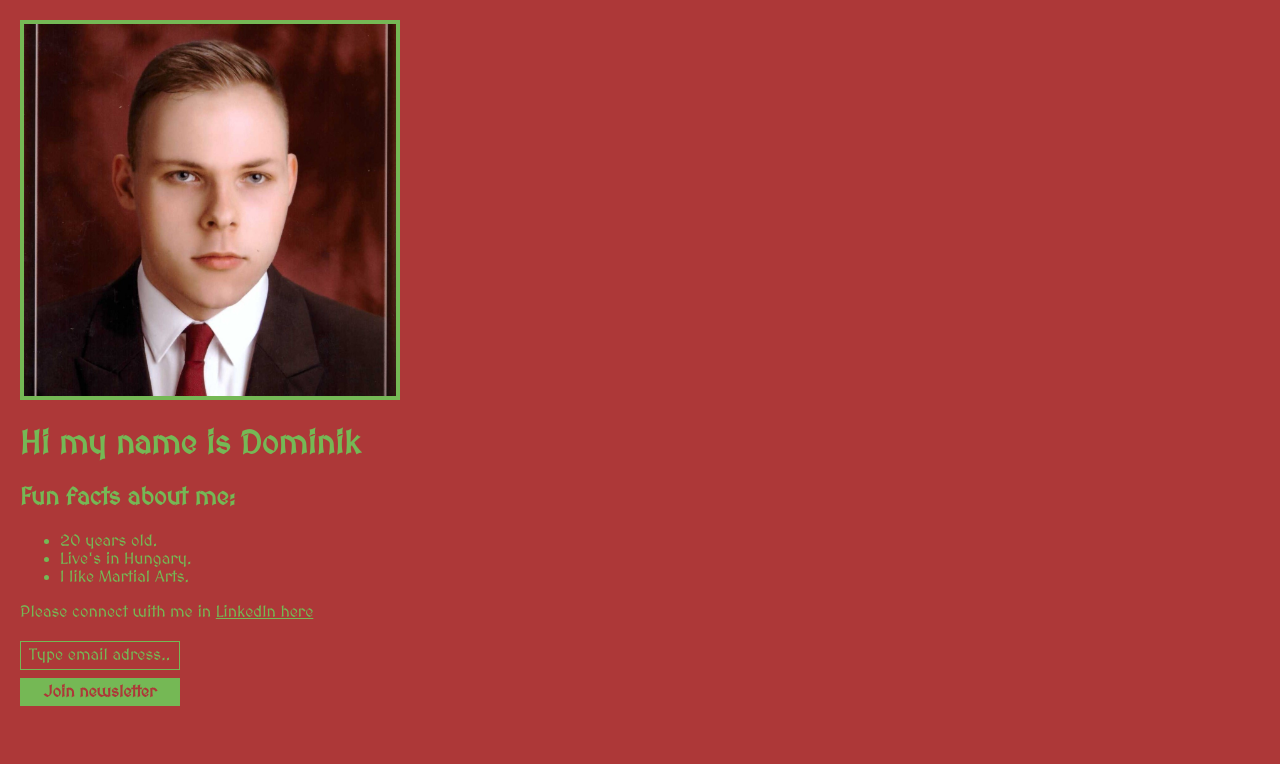
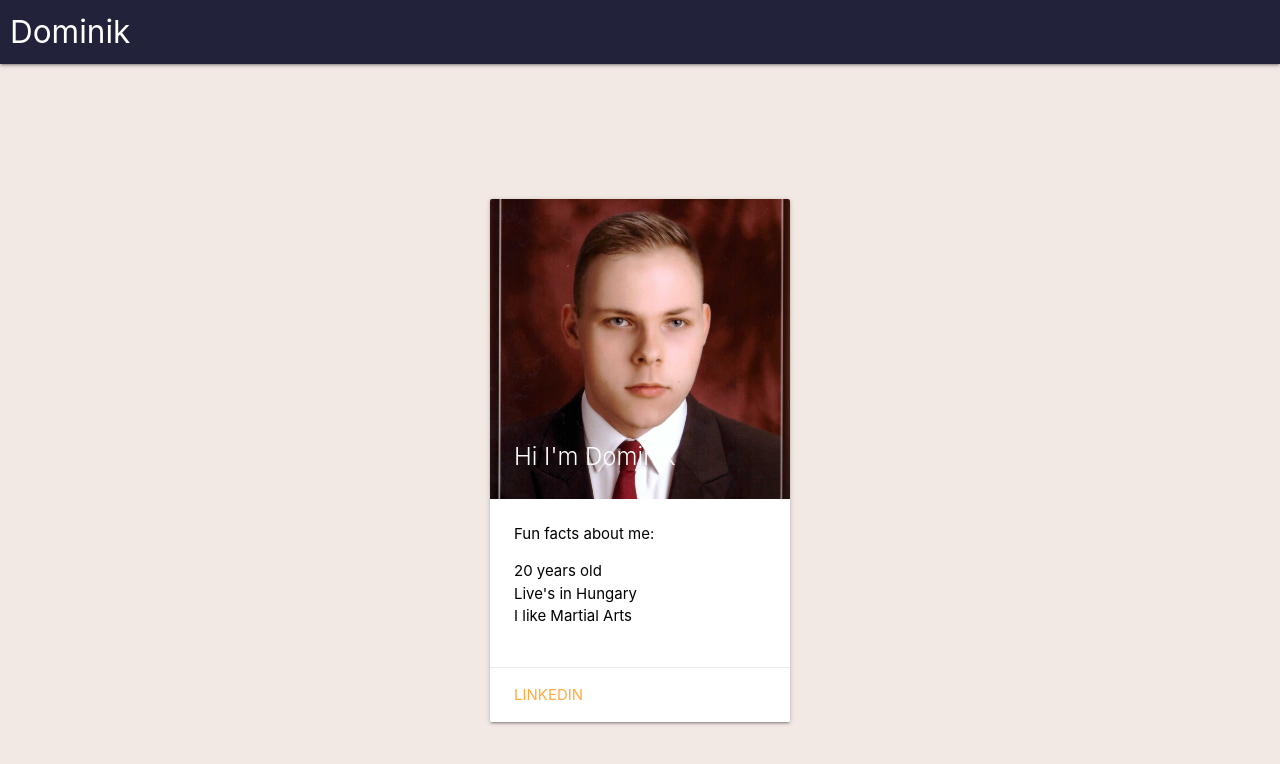
Before and after one commit to Luxifer28/luxifer28.github.io, a plain HTML site: page index.html in a window 1280 px wide. Drawn offline with nearby package versions, Linux system fonts and the light colour scheme; a web font is replaced by a local one.

Commit message:
redesign site

```diff
--- a/index.html
+++ b/index.html
@@ -1,28 +1,56 @@
-<!doctype html>
+<!DOCTYPE html>
 <html>
-    <head><link rel="stylesheet" href="https://cdnjs.cloudflare.com/ajax/libs/normalize/8.0.1/normalize.css">
-        <link rel="stylesheet" href="styles.css" />
-        <link href="https://fonts.googleapis.com/css2?family=Bangers&family=Black+Ops+One&family=Creepster&family=La+Belle+Aurore&family=MedievalSharp&family=Orbitron&family=Rye&display=swap" rel="stylesheet">
-        <script src="index.js"></script>
-    </head>
-    <body>
-        <!--
-        Challenge 1:
-        Write the HTML for your personal website.
-        -->
-        <img src="dominik.jpg">
-        <h1>Hi my name is Dominik</h1>
+  <head>
+    <link
+      rel="stylesheet"
+      href="https://cdnjs.cloudflare.com/ajax/libs/normalize/8.0.1/normalize.css"
+    />
+    <link
+      rel="stylesheet"
+      href="https://cdnjs.cloudflare.com/ajax/libs/materialize/1.0.0/css/materialize.min.css"
+    />
 
-        <h2>Fun facts about me: </h2>
+    <!-- Compiled and minified JavaScript -->
 
-        <ul>
-            <li>20 years old.</li>
-            <li> Live's in Hungary.</li>
-            <li> I like Martial Arts.</li>
+    <link rel="stylesheet" href="styles.css" />
+    <link
+      href="https://fonts.googleapis.com/css2?family=Bangers&family=Black+Ops+One&family=Creepster&family=La+Belle+Aurore&family=MedievalSharp&family=Orbitron&family=Rye&display=swap"
+      rel="stylesheet"
+    />
+  </head>
+  <body>
+    <!-- https://materializecss.com/navbar.html -->
+    <nav>
+      <div class="nav-wrapper">
+        <a href="#" class="brand-logo">Dominik</a>
+        <ul id="nav-mobile" class="right hide-on-med-and-down">
         </ul>
-        <p>Please connect with me in <a href>LinkedIn here</a></p>
-        <input type="text" placeholder="Type email adress.....">
-        <button>Join newsletter</button>
-
-    </body>
+      </div>
+    </nav>
+    <div class="wrapper">
+      <div class="card">
+        <div class="card-image">
+          <img src="dominik.jpg" width="200" height="300" />
+          <span class="card-title">Hi I'm Dominik</span>
+        </div>
+        <div class="card-content">
+          <p>Fun facts about me:</p>
+          <ul>
+            <li>20 years old</li>
+            <li>Live's in Hungary</li>
+            <li>I like Martial Arts</li>
+          </ul>
+        </div>
+        <div class="card-action">
+          <a
+            href="https://www.linkedin.com/in/l%C3%A9ki-dominik-16563a221/"
+            target="_blank"
+            >LinkedIn</a
+          >
+        </div>
+      </div>
+    </div>
+    <script src="https://cdnjs.cloudflare.com/ajax/libs/materialize/1.0.0/js/materialize.min.js"></script>
+    <script src="index.js"></script>
+  </body>
 </html>
--- a/index.js
+++ b/index.js
@@ -12,7 +12,6 @@ favouriteMode("dark")
 
 // sharp, soft, round
 favouriteEdgeStyle("sharp")
-
 
 
 ////////////////////////////////////
--- a/styles.css
+++ b/styles.css
@@ -15,7 +15,7 @@
 
     --image: var(--soft);
 
-    --background: #f5f5f5;
+    --background: #ffffff;
     --text: #222222;
 
     --light: var(--background);
@@ -23,54 +23,33 @@
 }
 
 
-body, html {
+body,
+html {
     margin: 0;
-    padding: 10px;
-    background: var(--background);
-    color: var(--text);
-    font-family: var(--font);
+    padding: 0;
+    width: 100%;
+    height: 100%;
+    background: #f2e9e4;
+    color: black;
+    font-family: -apple-system, BlinkMacSystemFont, "Segoe UI", Roboto, Helvetica, Arial, sans-serif, "Apple Color Emoji", "Segoe UI Emoji", "Segoe UI Symbol";
 }
 
-img {
-    width: 30%;
-    border-radius: calc(var(--image) * 2);
-    border: 4px solid var(--text);
+.brand-logo {
+    padding: 0 10px !important;
 }
 
-a {
-    color: var(--text);
+nav {
+    background-color: #22223b;
 }
 
-input {
-    display: block;
-    margin: 20px 0 0;
-    width: 160px;
-    box-sizing: border-box;
-    padding: 4px 8px;
-    border-width: 1px;
-    border-style: solid;
-    border-color:  var(--text);
-    color: var(--text);
-    background: none;
-    border-radius: var(--image);
-    font-family: var(--font);
+.card {
+    max-width: 350px;
 }
 
-::placeholder {
-    color: var(--text);
+.wrapper {
+    width: 100%;
+    height: 100%;
+    display: flex;
+    justify-content: center;
+    align-items: center;
 }
-
-button {
-    border-radius: var(--image);
-    padding: 5px 10px;
-    border: none;
-    background: var(--text);
-    color: var(--background);
-    font-weight: bold;
-    box-sizing: border-box;
-    display: block;
-    margin: 8px 0;
-    cursor: pointer;
-    font-family: var(--font);
-    width: 160px;
-}
```
